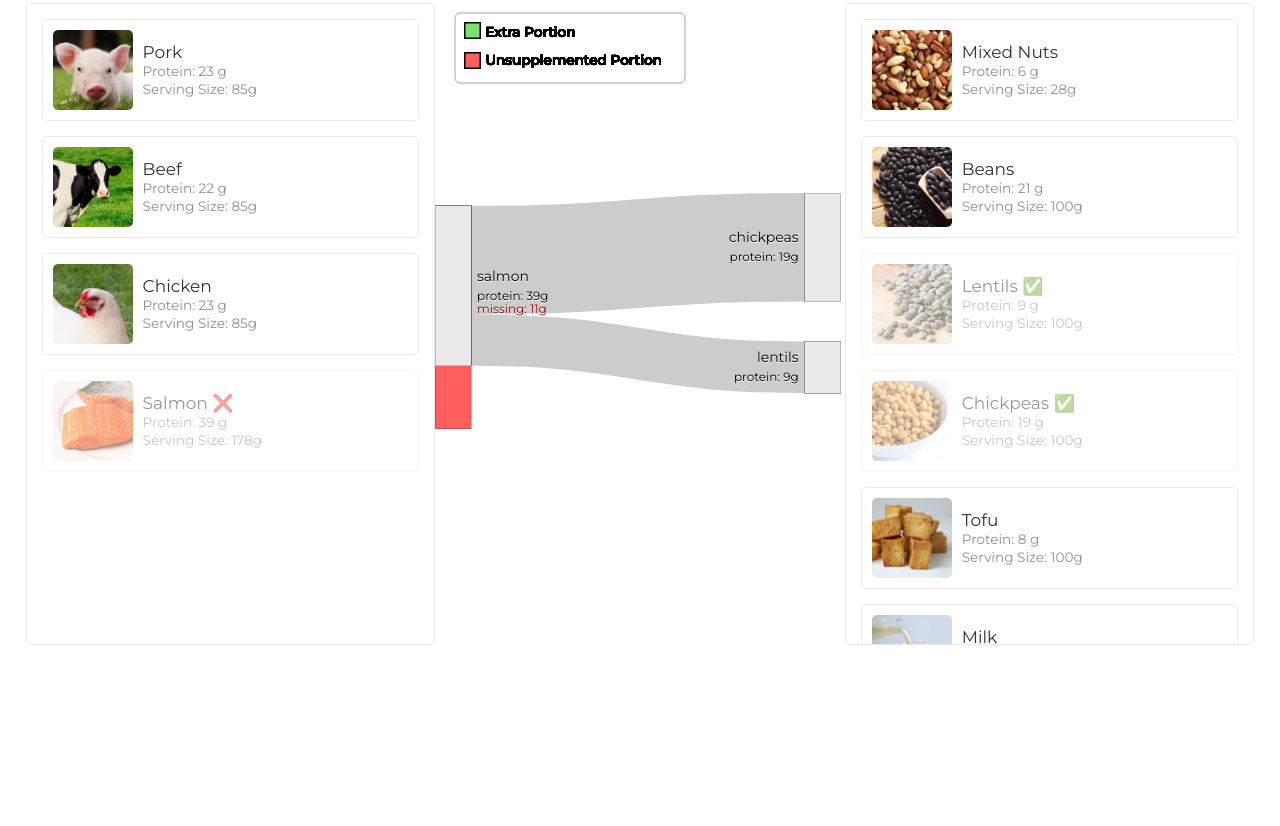
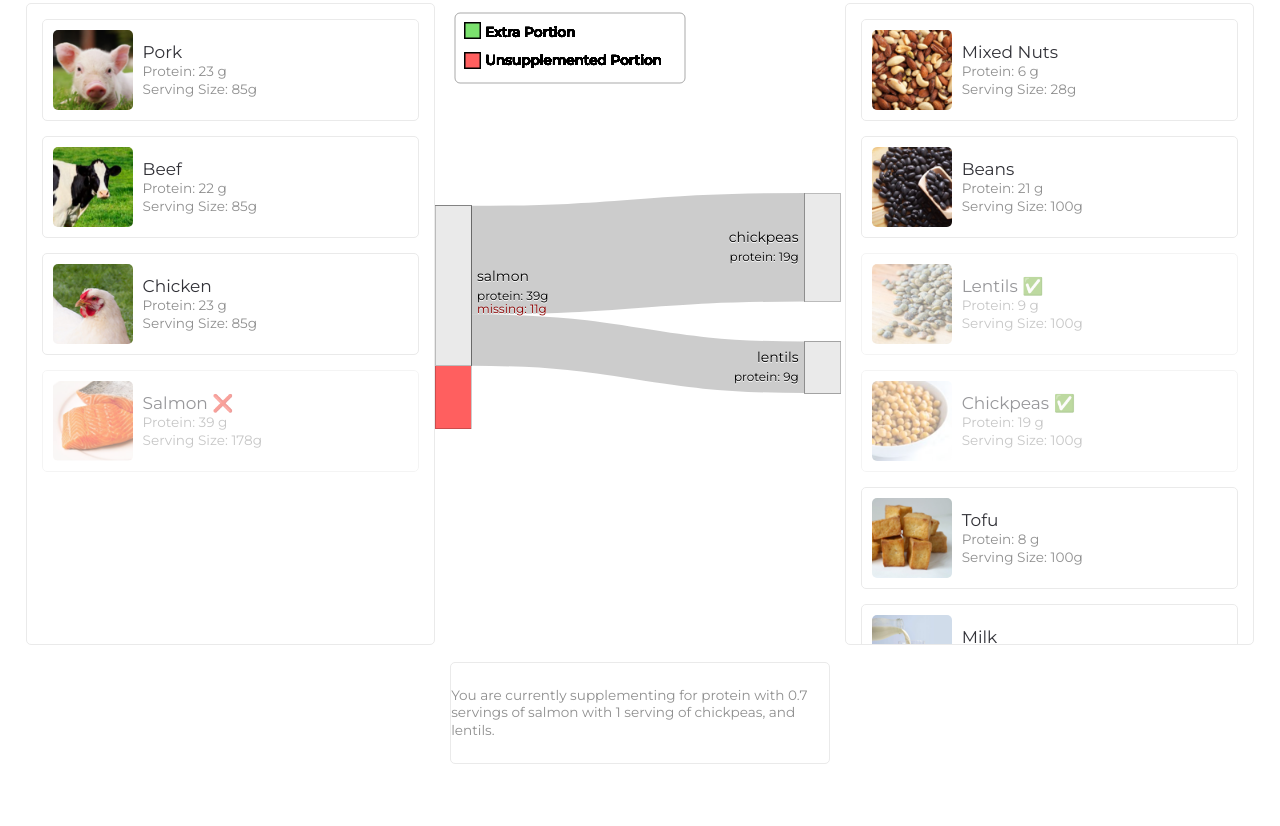
Before and after one commit to ishamartinez/CMPS165FinalProject, a website built with webpack: page project/src/index.html in a window 1280 px wide. Shown: the part 455-1281 px from the top of the page. Before the commit the page ends 1170 px from the top, so only its background shows below. Built offline with nearby package versions, Linux system fonts and the light colour scheme.

Commit message:
added bottom breakdowns

```diff
--- a/project/src/index.html
+++ b/project/src/index.html
@@ -56,6 +56,11 @@
         <div class="food-list veg"></div>
       </div>
     </div>
+    <div class="substitution-list">
+        <div></div>
+        <div class=food-list-breakdown></div>
+        <div></div>
+    </div>
   </main>
 </body>
 
--- a/project/src/index.js
+++ b/project/src/index.js
@@ -409,8 +409,13 @@ const createItem = (nutrient, type, name, serving, size) => {
         }
         if (state.animal.length > 0 && state.veg.length > 0) {
           clear();
+          $(".food-list-breakdown").empty();
           node(state.nutrient);
           state.animal.forEach(el => {
+            graph.nodes.forEach(el3 => {
+                if(el3.category === 'animal' && el === el3.name)
+                    createBreakdown(state.nutrient, el3.nutrientAmt, el3)
+            })
             state.veg.forEach(el2 => {
               let currLink = {
                 source: el,
@@ -431,6 +436,53 @@ const createItem = (nutrient, type, name, serving, size) => {
         }
       })
   );
+};
+
+const createBreakdown = (nutrient, amt, meat) => {
+  const item = $(
+    ".food-list-breakdown"
+  ).append(
+    $("<div/>")
+      .attr("id", slugify(name))
+      .addClass("food-item")
+      .html(
+        `
+
+      <div>
+        <p> You are currently supplementing for ${nutrient} with ${sumVeggies(meat.nutrientAmt)} servings of ${meat.name} with 1 serving of ${getList()}.
+        </p>
+      </div>
+      `
+      )
+  );
+};
+
+function getList () {
+    var myList = ""
+    var i = 0;
+    for(i = 0; i < state.veg.length; i++)
+        if(state.veg.length === 1)
+            return state.veg;
+        else if(i === 0)
+            myList = state.veg[i];
+        else if(i === state.veg.length - 1)
+            myList = myList + ", and " + state.veg[i];
+        else
+            myList = myList + ", " + state.veg[i];
+    return myList;
+
+}
+
+function sumVeggies (nutTot) {
+   var sum = 0;
+    state.veg.forEach(el2 => {
+        graph.nodes.forEach(el3 => {
+            if(el3.category !== 'animal' && el2 === el3.name){
+                sum += el3.nutrientAmt;
+            }
+        })
+    })
+    return Math.round((sum / nutTot)*10) / 10;
 };
 
 var tooltip = d3.select("body").append("div")
```
